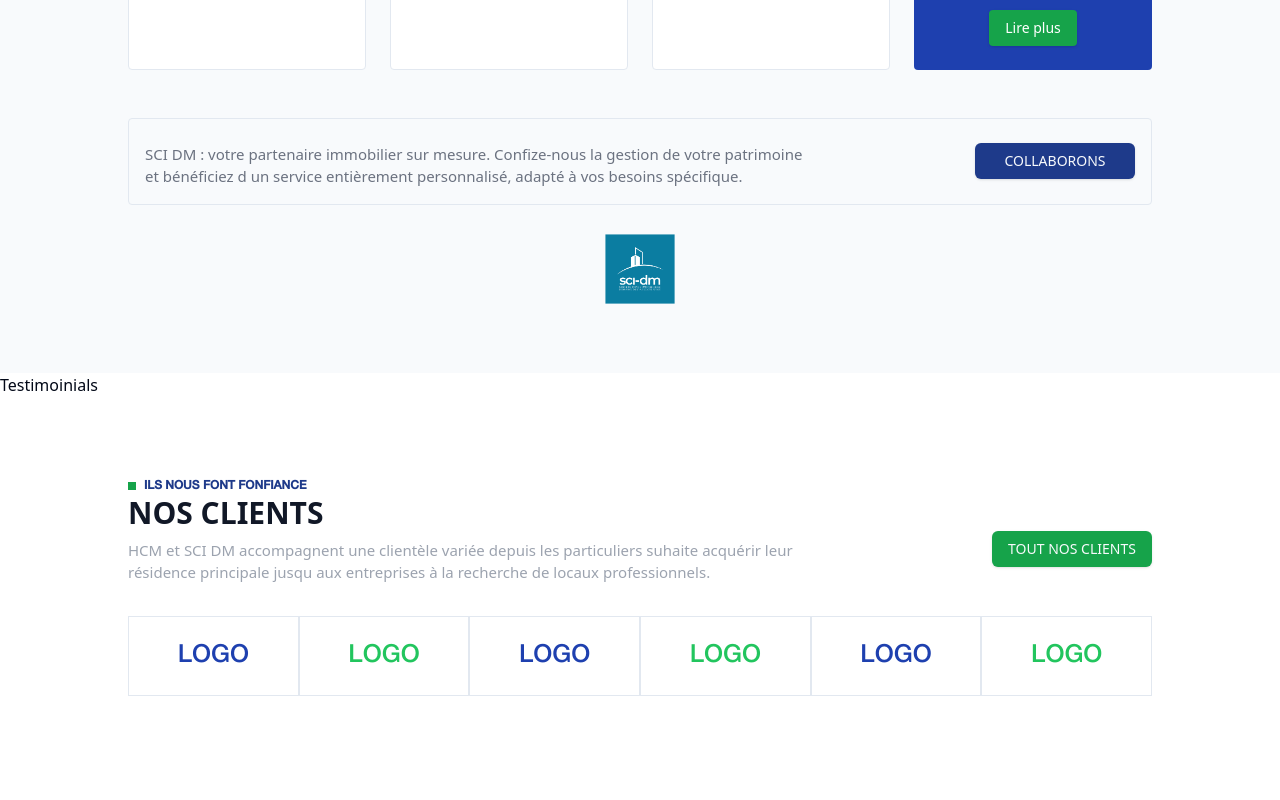
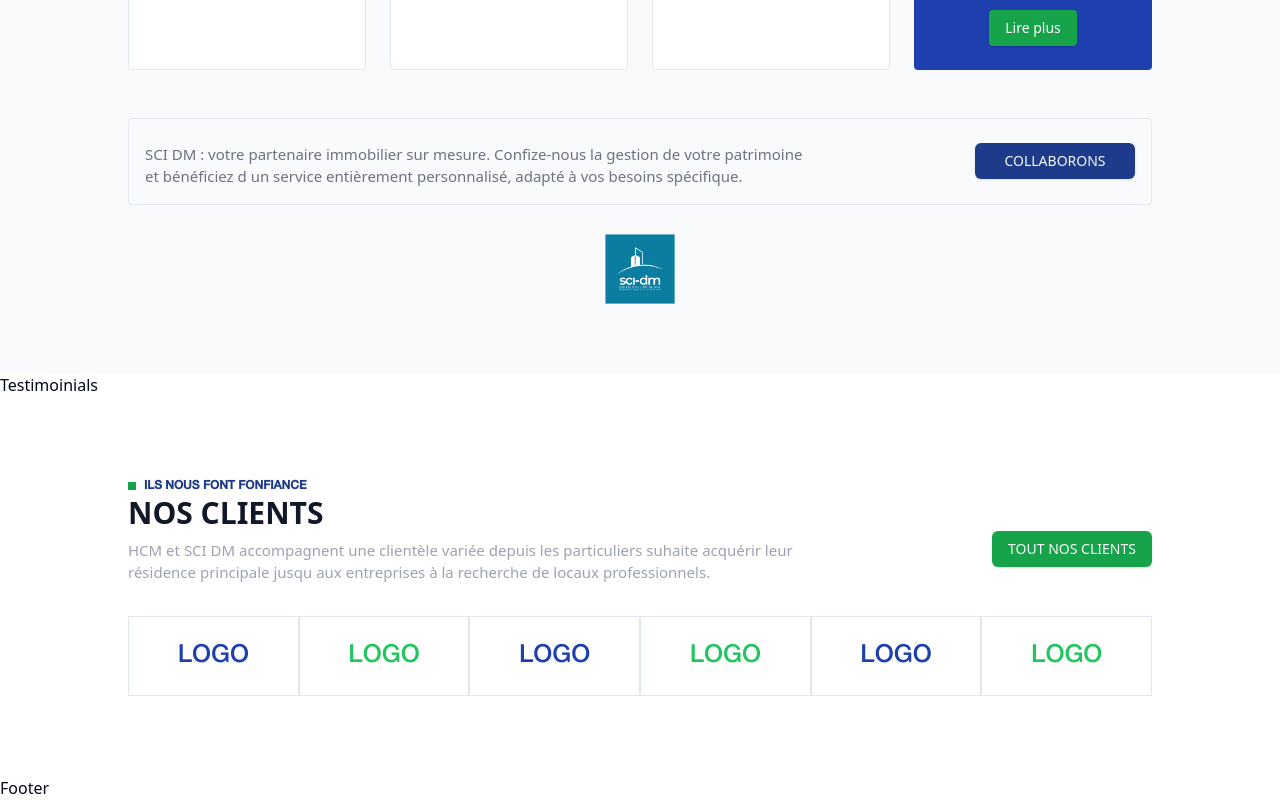
Before and after one commit to SylvHardDev/site-oria, a React (Vite) app: page / in a window 1280 px wide. Shown: the part 1941-2741 px from the top of the page. Before the commit the page ends 2717 px from the top, so only its background shows below. Built offline with nearby package versions, Linux system fonts and the light colour scheme.

Commit message:
create footer

```diff
--- a/src/App.jsx
+++ b/src/App.jsx
@@ -4,6 +4,7 @@ import FilialeHCM from "./components/FilialeHCM/FilialeHCM"
 import Testimoinials from "./components/Testimoinials/Testimoinials"
 import FilialeSCI from "./components/FilialeSCI/FilialeSCI"
 import Clients from "./components/NosCliensts/Clients"
+import Footer from "./components/Footer/Footer"
 
 function App() {
 
@@ -15,6 +16,7 @@ function App() {
       <FilialeSCI/>
       <Testimoinials />
       <Clients/>
+      <Footer/>
     </>
   )
 }
--- /dev/null
+++ b/src/components/Footer/Footer.jsx
@@ -0,0 +1,9 @@
+import "./Footer.css"
+
+function Footer() {
+  return (
+    <div>Footer</div>
+  )
+}
+
+export default Footer
```
Also changed, not shown: src/components/Footer/Footer.css (added).
